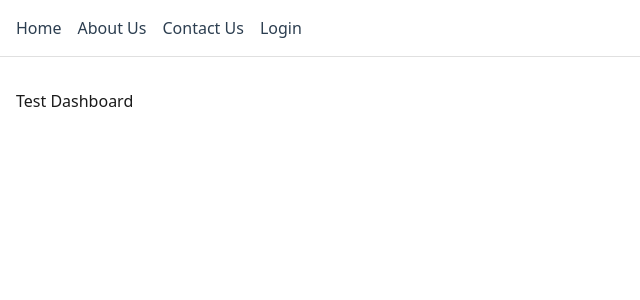
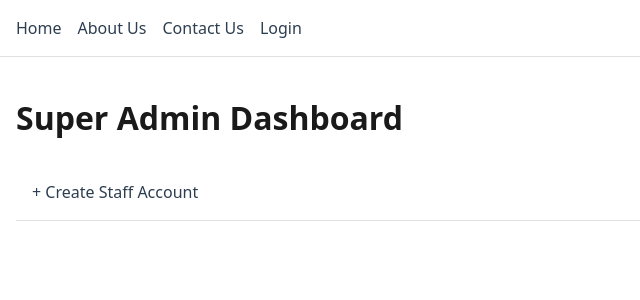
Before and after one commit to ritviksc/TTHub, a Vue app in the folder frontend/: page /super-admin/dashboard in a window 1280 px wide. Shown: the top 300 px of the page, without its empty margins (0-640 px from the left). Built offline with nearby package versions, Linux system fonts and the light colour scheme.

Commit message:
Wired up staff creation feature to appear in the logged in super admin dashboard

```diff
--- a/frontend/src/apis.js
+++ b/frontend/src/apis.js
@@ -28,3 +28,8 @@ export async function login(username, password) {
 
   return response.data;
 }
+
+export async function createStaffAccount(payload){
+  const response = await api.post("/auth/staff/", payload)
+  return response.data
+}
--- a/frontend/src/router/index.js
+++ b/frontend/src/router/index.js
@@ -7,6 +7,7 @@ import TestDashboard from '@/views/TestDashboard.vue'
 import BMDashboard from '@/views/BranchManager/BM-Dashboard.vue'
 import INDashboard from '@/views/Instructor/IN-Dashboard.vue'
 import SADashboard from '@/views/SuperAdmin/SA-Dashboard.vue'
+import CreateStaff from '@/views/SuperAdmin/CreateStaff.vue'
 
 const router = createRouter({
     history: createWebHistory(),
@@ -19,6 +20,7 @@ const router = createRouter({
         { path: '/branch-manager/dashboard', name: 'bm-dashboard', component: BMDashboard },
         { path: '/instructor/dashboard', name: 'in-dashboard', component: INDashboard },
         { path: '/super-admin/dashboard', name: 'sa-dashboard', component: SADashboard },
+        { path: '/super-admin/create-staff', name: 'create-staff', component: CreateStaff,}
     ]
 })
 
--- a/frontend/src/views/SuperAdmin/SA-Dashboard.vue
+++ b/frontend/src/views/SuperAdmin/SA-Dashboard.vue
@@ -9,7 +9,12 @@ const router = useRouter()
 </script>
 
 <template>
-    <p>Test Dashboard</p>
+    <div class="dashboard">
+        <h1>Super Admin Dashboard</h1>
+        <nav class="dashboard-nav">
+            <RouterLink to="/super-admin/create-staff">+ Create Staff Account</RouterLink>
+        </nav>
+    </div>
 </template>
 
 <style scoped></style>
```
Also changed, not shown: 2 other files (tests, documents, lock files or other folders).
